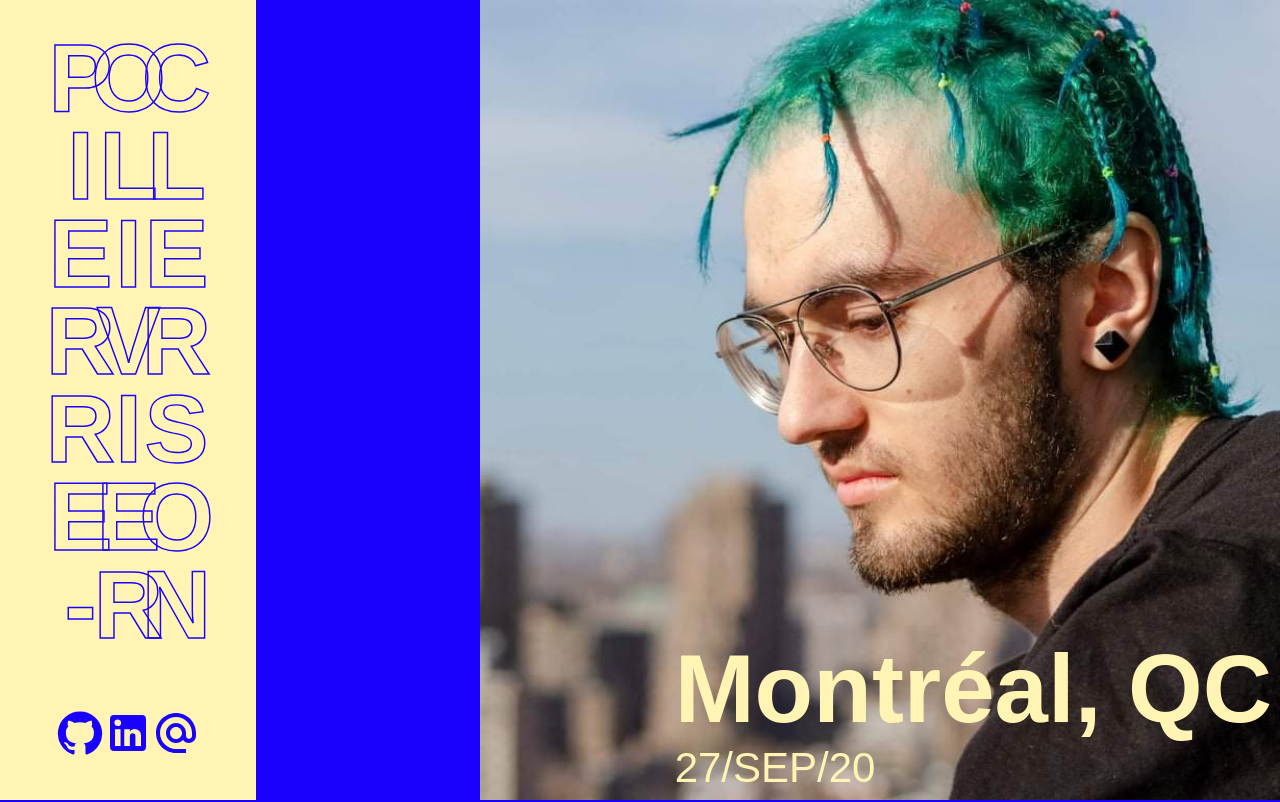
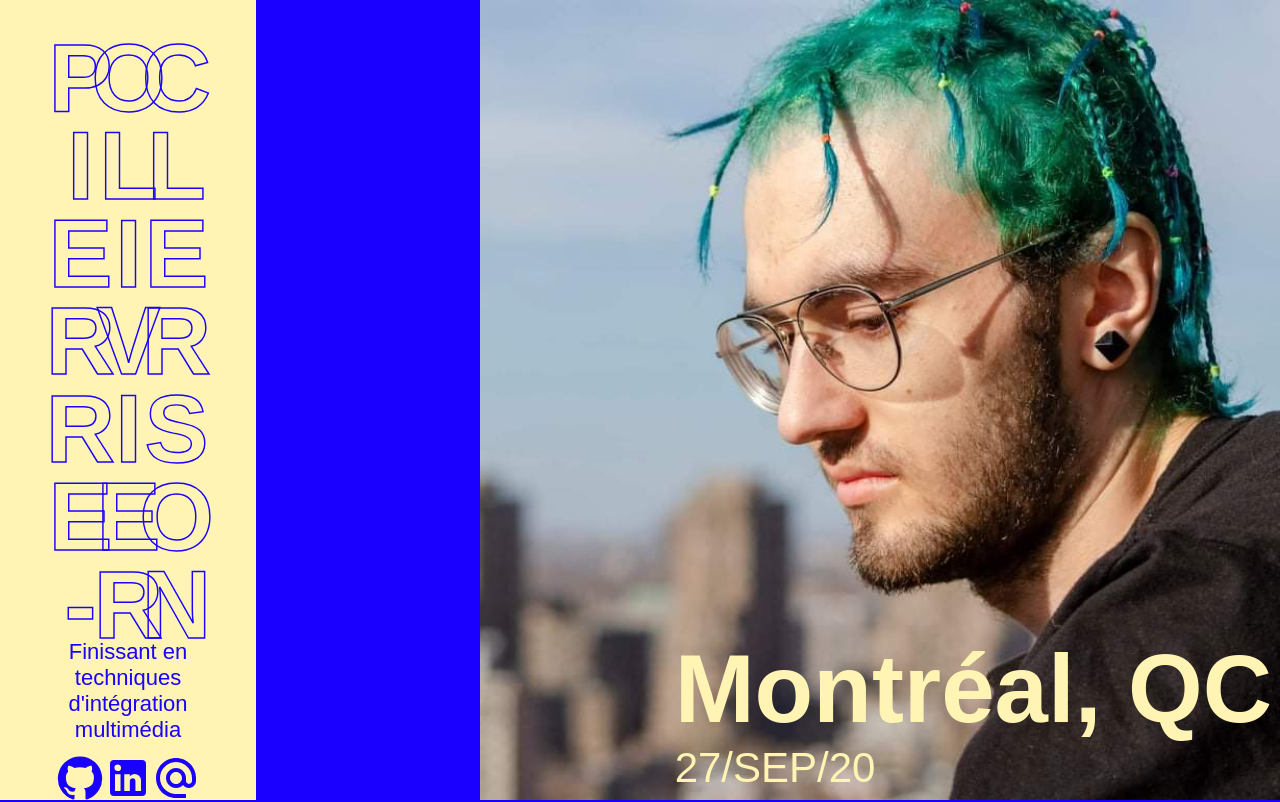
Before and after one commit to poclerson/poclerson.github.io, a React (Create React App) app: page / in a window 1280 px wide. Shown: the top 802 px of the page. Built offline with nearby package versions, Linux system fonts and the light colour scheme; a web font is replaced by a local one.

Commit message:
Révisions

```diff
--- a/src/composants/Accueil.jsx
+++ b/src/composants/Accueil.jsx
@@ -1,5 +1,5 @@
 import './Accueil.scss';
-import {useEffect, useCallback, useLayoutEffect} from 'react'
+import {useEffect, useCallback} from 'react'
 
 export default function Accueil({y, setY}) {
     // Gestion du scroll
--- a/src/composants/EnTete.jsx
+++ b/src/composants/EnTete.jsx
@@ -32,6 +32,7 @@ export default function EnTete({ouvert, setOuvert, y, setY}) {
                 ouvert ?
                     <>
                         <h1 className="EnTete__nom">PIERRE-OLIVIER CLERSON</h1>
+                        <p className="EnTete__desc">Finissant en techniques d'intégration multimédia</p>
                         <Liens />
                     </>
                 :
--- a/src/composants/EnTete.scss
+++ b/src/composants/EnTete.scss
@@ -53,12 +53,16 @@
         }
     }
 
+    &__desc {
+        color: map-get($theme-boites, titre);
+        text-align: center;
+    }
+
     @media screen and (min-width: 1024px) {
         width: 20vw;
         height: 100vh;
 
         flex-direction: column;
-        align-items: spa;
 
         &__nom {
             writing-mode: vertical-lr;
--- a/src/composants/Projets.jsx
+++ b/src/composants/Projets.jsx
@@ -2,8 +2,6 @@ import Projet from './Projet';
 import projets from '../donnees/projets';
 
 import './Projets.scss';
-
-import {useState, useEffect, useCallback} from 'react';
 
 export default function Projets({enteteOuverte, setEnteteOuverte, y, setY}) {
 
```
